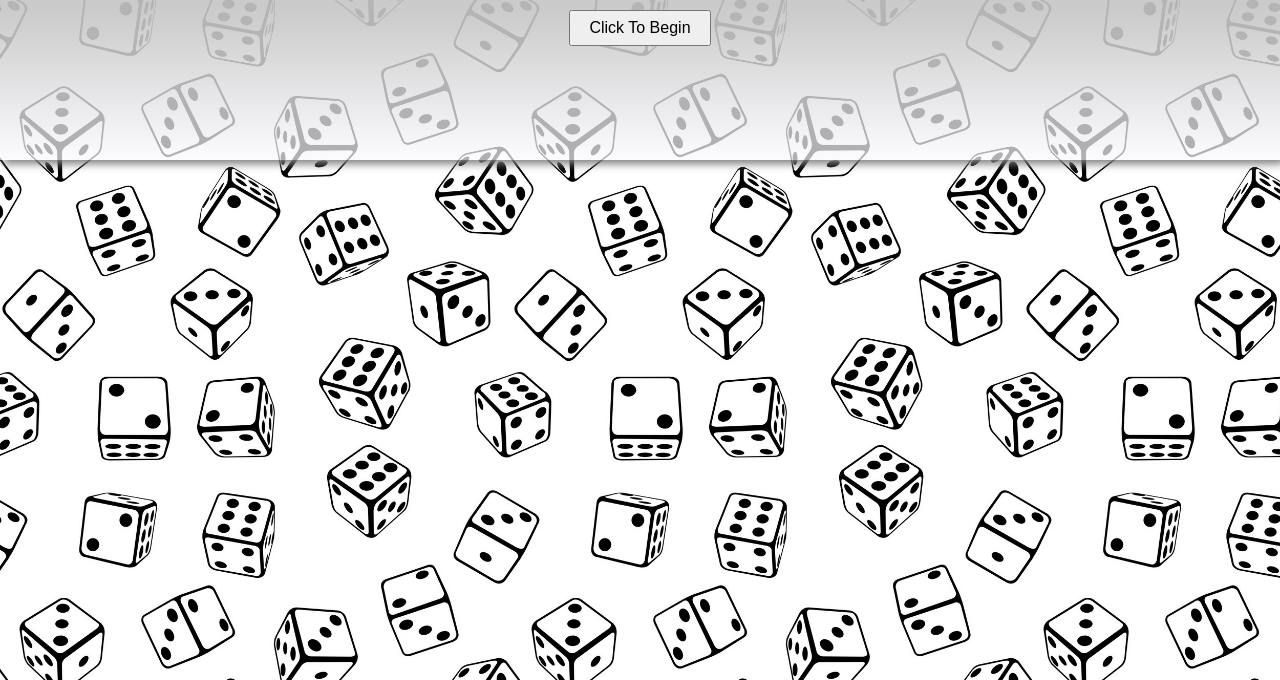
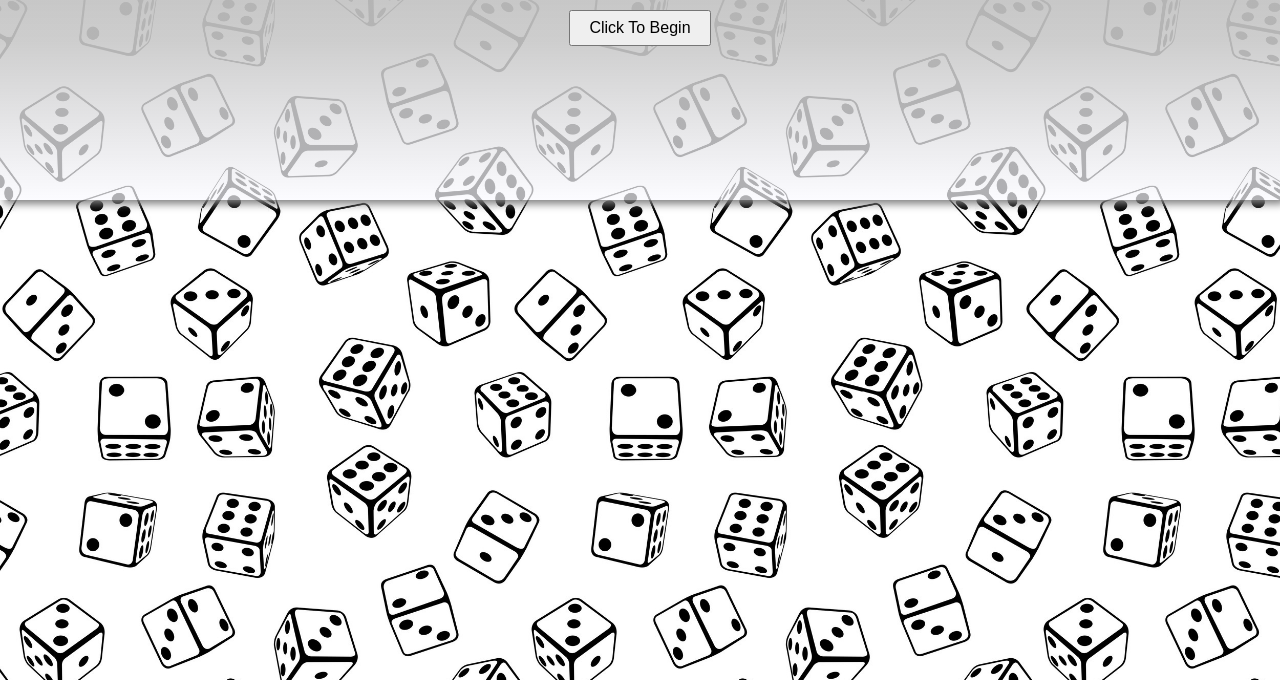
Before and after one commit to LibLogic/Finish-Line, a plain HTML site: page index.html in a window 1280 px wide. Shown: the part 120-800 px from the top of the page. Drawn offline with Linux system fonts and the light colour scheme.

Commit message:
fixed header with min-height

```diff
--- a/styles/style.css
+++ b/styles/style.css
@@ -17,7 +17,7 @@ ul {
 }
 
 #header {
-  height: 35%;
+  min-height: 40%;
   width: 100%;
   text-align: center;
   background-image: linear-gradient(
```
